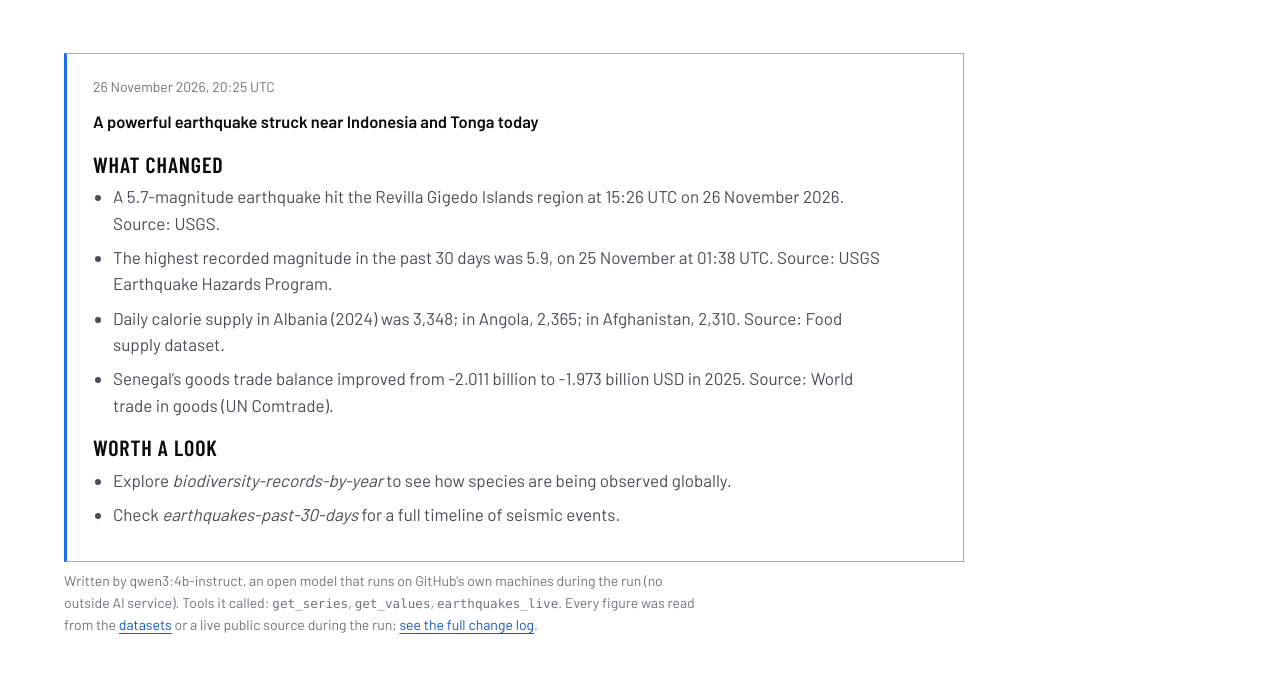
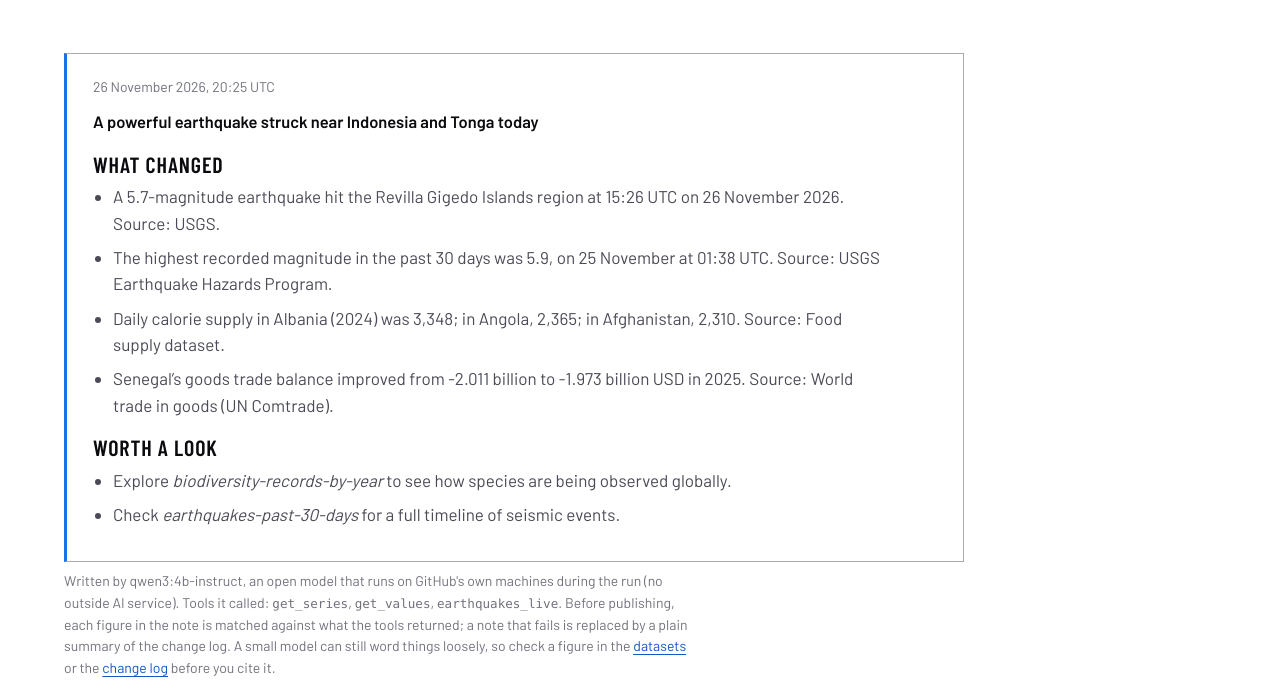
Before and after one commit to sahiljangra12/open-data-company, a plain HTML site: page docs/brief.html in a window 1280 px wide. Shown: the part 234-934 px from the top of the page. Drawn offline with Linux system fonts and the light colour scheme.

Commit message:
Daily brief

```diff
--- a/docs/brief.html
+++ b/docs/brief.html
@@ -20,7 +20,7 @@
 <li>Check <em>earthquakes-past-30-days</em> for a full timeline of seismic events.</li>
 </ul>
 </div>
-<p class="hint">Written by qwen3:4b-instruct, an open model that runs on GitHub's own machines during the run (no outside AI service). Tools it called: <code>get_series</code>, <code>get_values</code>, <code>earthquakes_live</code>. Every figure was read from the <a href="datasets.html">datasets</a> or a live public source during the run; <a href="updates.html">see the full change log</a>.</p></section>
+<p class="hint">Written by qwen3:4b-instruct, an open model that runs on GitHub's own machines during the run (no outside AI service). Tools it called: <code>get_series</code>, <code>get_values</code>, <code>earthquakes_live</code>. Before publishing, each figure in the note is matched against what the tools returned; a note that fails is replaced by a plain summary of the change log. A small model can still word things loosely, so check a figure in the <a href="datasets.html">datasets</a> or the <a href="updates.html">change log</a> before you cite it.</p></section>
 <section><h2>Ask the agent yourself</h2>
 <p>The same agent answers questions posted as GitHub issues, usually within about ten minutes, with the figures, their years and their sources. For instant answers in the browser, use <a href="ask.html">Data AI</a>.</p>
 <p><a class="btn solid" href="https://github.com/sahiljangra12/open-data-company/issues/new?template=ask-data-agent.yml">Ask on GitHub</a> <a class="btn" href="https://github.com/sahiljangra12/open-data-company/tree/main/agent">How the agent is built</a></p></section>
```
